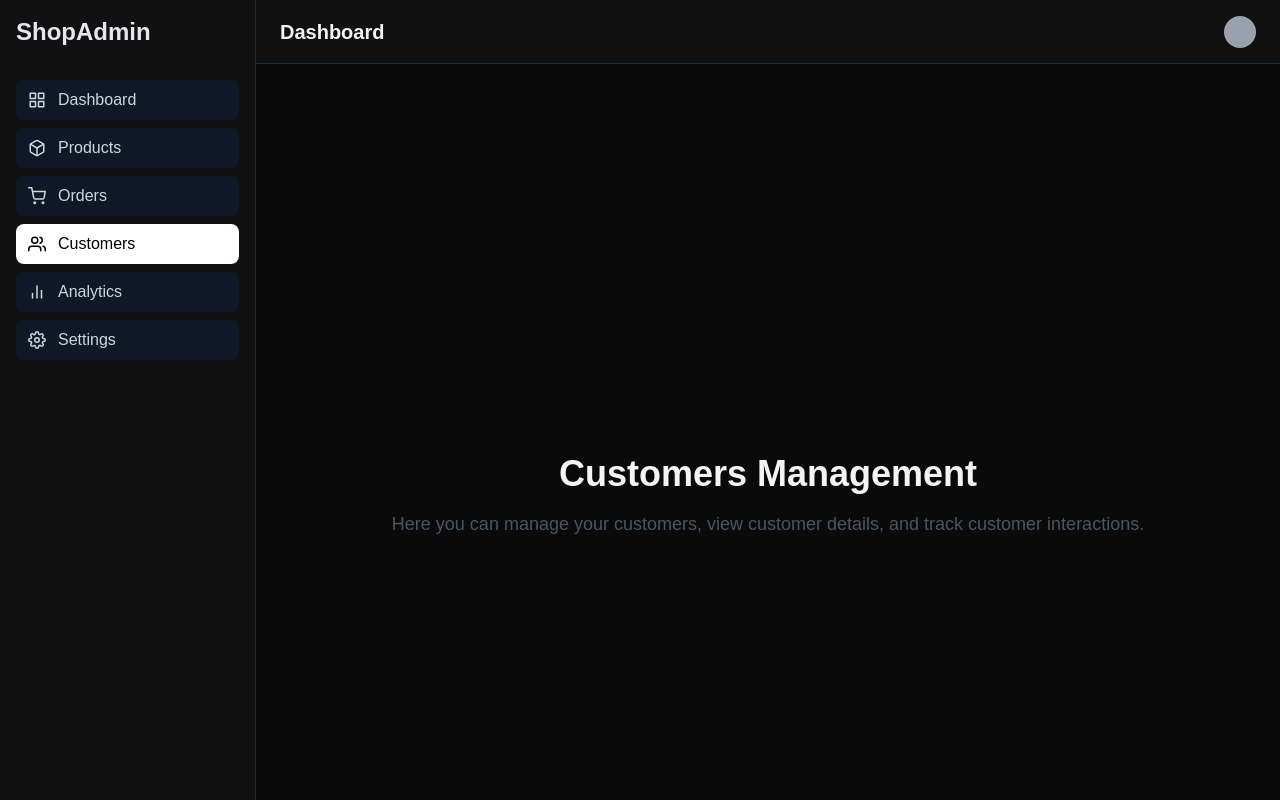
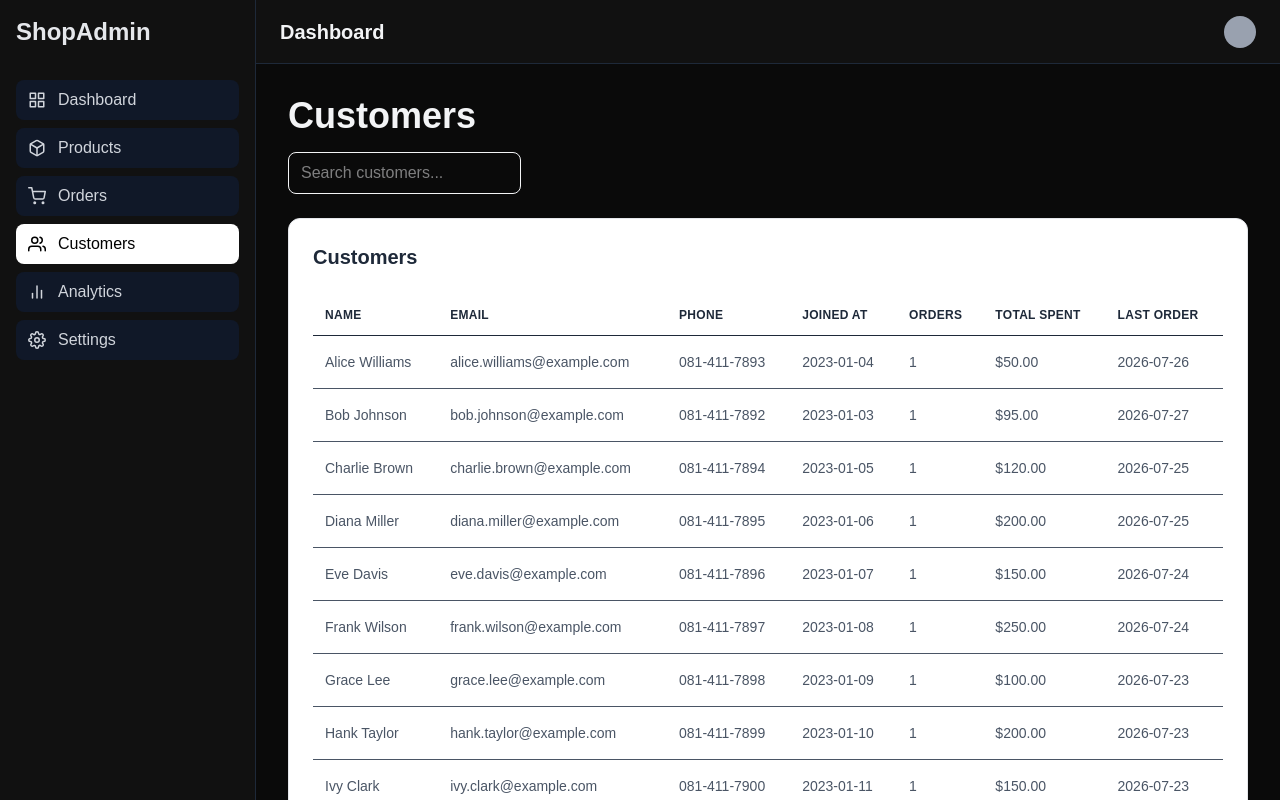
Before and after one commit to kenny-4111/shopadmin, a Next.js app: page /customers in a window 1280 px wide. Shown: the top 800 px of the page. Built offline with nearby package versions, Linux system fonts and the light colour scheme.

Commit message:
feat: build customers page with order stats

```diff
--- a/app/(admin)/customers/page.tsx
+++ b/app/(admin)/customers/page.tsx
@@ -1,11 +1,63 @@
+"use client";
+import { useState } from "react";
+import CustomersTable from "@/components/tables/CustomersTable";
+import { initialCustomers } from "@/data/customers";
+import { initialOrders } from "@/data/orders";
+
 export default function CustomersPage() {
+  const [searchTerm, setSearchTerm] = useState("");
+
+  const normalizedSearchTerm = searchTerm.toLowerCase();
+  const filteredCustomers = initialCustomers.filter(
+    (customer) =>
+      customer.name.toLowerCase().includes(normalizedSearchTerm) ||
+      customer.email.toLowerCase().includes(normalizedSearchTerm) ||
+      customer.phone.includes(searchTerm),
+  );
+
+  const sortedCustomers = [...filteredCustomers].sort((a, b) =>
+    a.name.localeCompare(b.name),
+  );
+
+  const customersWithStats = sortedCustomers.map((customer) => {
+    const customerOrders = initialOrders.filter(
+      (order) => order.customerId === customer.id,
+    );
+
+    const totalSpent = customerOrders.reduce(
+      (total, order) => total + order.total,
+      0,
+    );
+
+    const lastOrder =
+      customerOrders.length > 0 ?
+        customerOrders.reduce((current, order) => {
+          const latestDate = new Date(current.date);
+          const orderDate = new Date(order.date);
+          return orderDate > latestDate ? order : current;
+        }, customerOrders[0])
+      : null;
+
+    return {
+      ...customer,
+      orderCount: customerOrders.length,
+      totalSpent,
+      lastOrder,
+    };
+  });
+
   return (
-    <div className="flex flex-col items-center justify-center h-screen">
-      <h1 className="text-4xl font-bold mb-4">Customers Management</h1>
-      <p className="text-lg text-gray-600">
-        Here you can manage your customers, view customer details, and track
-        customer interactions.
-      </p>
+    <div className="space-y-6">
+      <h1 className="text-4xl font-bold mb-4">Customers</h1>
+      <input
+        type="text"
+        id="searchCustomers"
+        placeholder="Search customers..."
+        value={searchTerm}
+        onChange={(e) => setSearchTerm(e.target.value)}
+        className="border rounded-lg px-3 py-2"
+      />
+      <CustomersTable customers={customersWithStats} />
     </div>
   );
 }
--- a/app/(admin)/orders/page.tsx
+++ b/app/(admin)/orders/page.tsx
@@ -18,7 +18,7 @@ export default function OrdersPage() {
   const normalizedSearchTerm = searchTerm.toLowerCase();
   const filteredOrders = orders.filter(
     (order) =>
-      order.customer.toLowerCase().includes(normalizedSearchTerm) ||
+      order.customerId.toString().includes(normalizedSearchTerm) ||
       order.id.toString().includes(normalizedSearchTerm) ||
       order.status.toLowerCase().includes(normalizedSearchTerm) ||
       order.date.includes(normalizedSearchTerm),
--- /dev/null
+++ b/components/tables/CustomersTable.tsx
@@ -0,0 +1,77 @@
+import { CustomerWithStats } from "@/types/customer";
+
+interface CustomersTableProps {
+  customers: CustomerWithStats[];
+  title?: string;
+}
+
+export default function CustomersTable({
+  customers,
+  title = "Customers",
+}: CustomersTableProps) {
+  return (
+    <div className="rounded-xl border border-gray-200 bg-white p-6">
+      <h2 className="mb-6 text-xl font-semibold text-gray-800">{title}</h2>
+
+      {/* Mobile Cards */}
+      <div className="space-y-4 md:hidden ">
+        {customers.map((customer) => (
+          <div
+            key={customer.id}
+            className="rounded-2xl border border-gray-800 bg-gray-50 p-4 shadow-sm text-center">
+            <div>
+              <p className="text-sm font-semibold text-gray-900">
+                {customer.name}
+              </p>
+              <p className="text-xs text-gray-500">{customer.email}</p>
+            </div>
+
+            <div className="mt-3 space-y-1 text-sm text-gray-600">
+              <p>Phone: {customer.phone}</p>
+              <p>Joined: {customer.joinedAt}</p>
+              <p>Orders: {customer.orderCount}</p>
+              <p>Total Spent: ${customer.totalSpent.toFixed(2)}</p>
+              <p>
+                Last Order:{" "}
+                {customer.lastOrder ? `${customer.lastOrder.date}` : "-"}
+              </p>
+            </div>
+          </div>
+        ))}
+      </div>
+
+      {/* Desktop Table */}
+      <table className="hidden min-w-full text-sm md:table">
+        <thead>
+          <tr className="border-b text-left text-xs uppercase tracking-wide text-gray-800">
+            <th className="px-3 py-3">Name</th>
+            <th className="px-3 py-3">Email</th>
+            <th className="px-3 py-3">Phone</th>
+            <th className="px-3 py-3">Joined At</th>
+            <th className="px-3 py-3">Orders</th>
+            <th className="px-3 py-3">Total Spent</th>
+            <th className="px-3 py-3">Last Order</th>
+          </tr>
+        </thead>
+
+        <tbody>
+          {customers.map((customer) => (
+            <tr
+              key={customer.id}
+              className="border-b last:border-b-0 text-gray-600">
+              <td className="px-3 py-4">{customer.name}</td>
+              <td className="px-3 py-4">{customer.email}</td>
+              <td className="px-3 py-4">{customer.phone}</td>
+              <td className="px-3 py-4">{customer.joinedAt}</td>
+              <td className="px-3 py-4">{customer.orderCount}</td>
+              <td className="px-3 py-4">${customer.totalSpent.toFixed(2)}</td>
+              <td className="px-3 py-4">
+                {customer.lastOrder ? `${customer.lastOrder.date}` : "-"}
+              </td>
+            </tr>
+          ))}
+        </tbody>
+      </table>
+    </div>
+  );
+}
--- /dev/null
+++ b/data/customers.ts
@@ -0,0 +1,81 @@
+import { Customer } from "@/types/customer";
+
+export const initialCustomers: Customer[] = [
+  {
+    id: 1,
+    name: "John Doe",
+    email: "john.doe@example.com",
+    phone: "081-411-7890",
+    joinedAt: "2023-01-01",
+  },
+  {
+    id: 2,
+    name: "Jane Smith",
+    email: "jane.smith@example.com",
+    phone: "081-411-7891",
+    joinedAt: "2023-01-02",
+  },
+  {
+    id: 3,
+    name: "Bob Johnson",
+    email: "bob.johnson@example.com",
+    phone: "081-411-7892",
+    joinedAt: "2023-01-03",
+  },
+  {
+    id: 4,
+    name: "Alice Williams",
+    email: "alice.williams@example.com",
+    phone: "081-411-7893",
+    joinedAt: "2023-01-04",
+  },
+  {
+    id: 5,
+    name: "Charlie Brown",
+    email: "charlie.brown@example.com",
+    phone: "081-411-7894",
+    joinedAt: "2023-01-05",
+  },
+  {
+    id: 6,
+    name: "Diana Miller",
+    email: "diana.miller@example.com",
+    phone: "081-411-7895",
+    joinedAt: "2023-01-06",
+  },
+  {
+    id: 7,
+    name: "Eve Davis",
+    email: "eve.davis@example.com",
+    phone: "081-411-7896",
+    joinedAt: "2023-01-07",
+  },
+  {
+    id: 8,
+    name: "Frank Wilson",
+    email: "frank.wilson@example.com",
+    phone: "081-411-7897",
+    joinedAt: "2023-01-08",
+  },
+  {
+    id: 9,
+    name: "Grace Lee",
+    email: "grace.lee@example.com",
+    phone: "081-411-7898",
+    joinedAt: "2023-01-09",
+  },
+  {
+    id: 10,
+    name: "Hank Taylor",
+    email: "hank.taylor@example.com",
+    phone: "081-411-7899",
+    joinedAt: "2023-01-10",
+  },
+  {
+    id: 11,
+    name: "Ivy Clark",
+    email: "ivy.clark@example.com",
+    phone: "081-411-7900",
+    joinedAt: "2023-01-11",
+  },
+];
--- a/data/orders.ts
+++ b/data/orders.ts
@@ -3,7 +3,7 @@ import { Order } from "@/types/order";
 export const initialOrders: Order[] = [
   {
     id: 1001,
-    customer: "John Doe",
+    customerId: 1,
     date: "2026-07-28",
     items: 4,
     total: 120,
@@ -12,7 +12,7 @@ export const initialOrders: Order[] = [
   },
   {
     id: 1002,
-    customer: "Mary Jane",
+    customerId: 2,
     date: "2026-07-28",
     items: 5,
     total: 75,
@@ -21,7 +21,7 @@ export const initialOrders: Order[] = [
   },
   {
     id: 1003,
-    customer: "David Paul",
+    customerId: 1,
     date: "2026-07-27",
     items: 6,
     total: 210,
@@ -30,7 +30,7 @@ export const initialOrders: Order[] = [
   },
   {
     id: 1004,
-    customer: "Sarah Johnson",
+    customerId: 3,
     date: "2026-07-27",
     items: 2,
     total: 95,
@@ -39,7 +39,7 @@ export const initialOrders: Order[] = [
   },
   {
     id: 1005,
-    customer: "Michael Brown",
+    customerId: 2,
     date: "2026-07-26",
     items: 5,
     total: 320,
@@ -48,7 +48,7 @@ export const initialOrders: Order[] = [
   },
   {
     id: 1006,
-    customer: "Kehinde Oluyole",
+    customerId: 4,
     date: "2026-07-26",
     items: 1,
     total: 50,
@@ -57,7 +57,7 @@ export const initialOrders: Order[] = [
   },
   {
     id: 1007,
-    customer: "Emily Davis",
+    customerId: 1,
     date: "2026-07-26",
     items: 3,
     total: 180,
@@ -66,7 +66,7 @@ export const initialOrders: Order[] = [
   },
   {
     id: 1008,
-    customer: "William Wilson",
+    customerId: 5,
     date: "2026-07-25",
     items: 2,
     total: 120,
@@ -75,7 +75,7 @@ export const initialOrders: Order[] = [
   },
   {
     id: 1009,
-    customer: "Olivia Martinez",
+    customerId: 6,
     date: "2026-07-25",
     items: 4,
     total: 200,
@@ -84,7 +84,7 @@ export const initialOrders: Order[] = [
   },
   {
     id: 1010,
-    customer: "James Anderson",
+    customerId: 7,
     date: "2026-07-24",
     items: 3,
     total: 150,
@@ -93,7 +93,7 @@ export const initialOrders: Order[] = [
   },
   {
     id: 1011,
-    customer: "Sophia Thomas",
+    customerId: 8,
     date: "2026-07-24",
     items: 5,
     total: 250,
@@ -102,7 +102,7 @@ export const initialOrders: Order[] = [
   },
   {
     id: 1012,
-    customer: "Benjamin Lee",
+    customerId: 9,
     date: "2026-07-23",
     items: 2,
     total: 100,
@@ -111,7 +111,7 @@ export const initialOrders: Order[] = [
   },
   {
     id: 1013,
-    customer: "Ava Harris",
+    customerId: 10,
     date: "2026-07-23",
     items: 4,
     total: 200,
@@ -120,7 +120,7 @@ export const initialOrders: Order[] = [
   },
   {
     id: 1014,
-    customer: "Ethan Clark",
+    customerId: 11,
     date: "2026-07-23",
     items: 3,
     total: 150,
--- /dev/null
+++ b/types/customer.ts
@@ -0,0 +1,15 @@
+import { Order } from "./order";
+
+export interface Customer {
+  id: number;
+  name: string;
+  email: string;
+  phone: string;
+  joinedAt: string;
+}
+
+export interface CustomerWithStats extends Customer {
+  orderCount: number;
+  totalSpent: number;
+  lastOrder: Order | null;
+}
--- a/types/order.ts
+++ b/types/order.ts
@@ -1,6 +1,6 @@
 export interface Order {
   id: number;
-  customer: string;
+  customerId: number;
   date: string;
   total: number;
   items: number;
```
